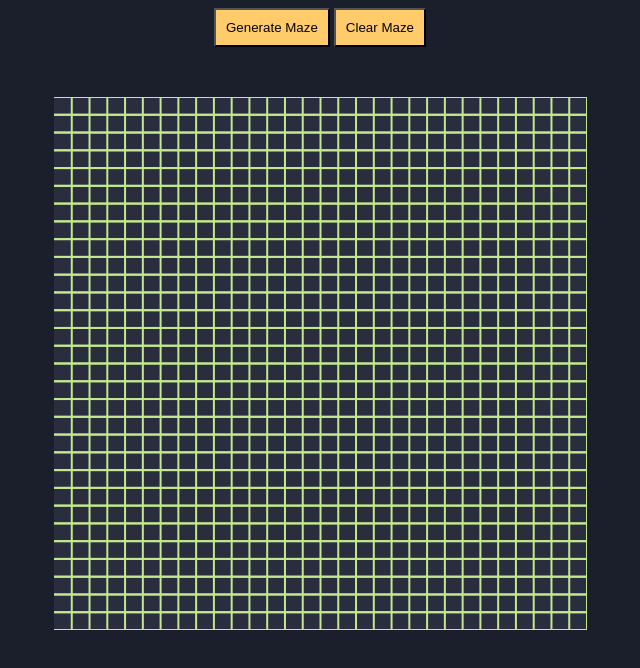
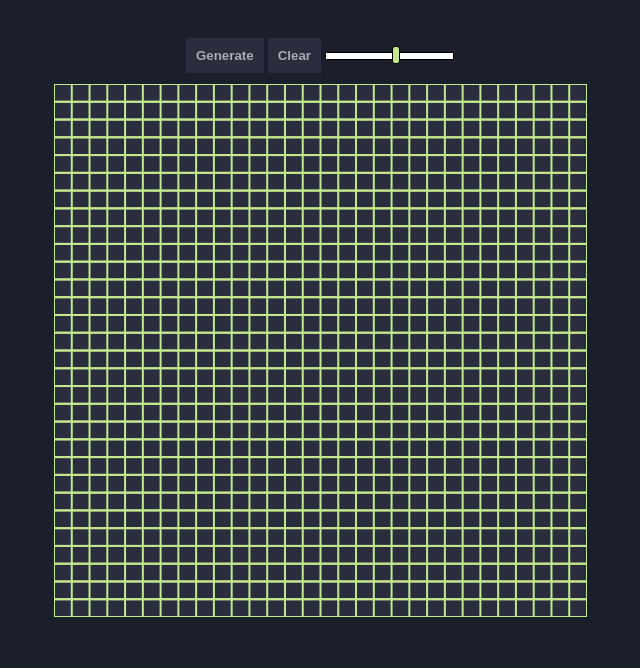
Before and after one commit to braydenwerner/Maze-Generation-Visualization, a plain HTML site: page src/index.html in a window 1280 px wide. Shown: the whole page, without its empty margins (320-960 px from the left). Drawn offline with Linux system fonts and the light colour scheme.

Commit message:
added styles

```diff
--- a/src/index.css
+++ b/src/index.css
@@ -9,6 +9,7 @@ body {
 }
 
 .buttonContainer {
+  margin-top: 30px;
   padding-left: 0;
   padding-right: 0;
   margin-left: auto;
@@ -22,10 +23,44 @@ canvas {
   margin-left: auto;
   margin-right: auto;
   display: block;
-  margin-top: 50px;
+  margin-top: 10px;
 }
 
 button {
   padding: 10px;
-  background-color: #FFCB6B
+  background: #292D3E;
+  border: none;
+  color: #A6ACB2;
+  font-weight: 700;
+  outline: none;
 }
+
+input[type=range] {
+  margin: 13.8px 0;
+  background-color: transparent;
+  -webkit-appearance: none;
+}
+
+input[type=range]:focus {
+  outline: none;
+}
+
+input[type=range]::-webkit-slider-runnable-track {
+  background: white;
+  border: 0.2px solid #010101;
+  border-radius: 1.3px;
+  width: 100%;
+  height: 8.4px;
+  cursor: pointer;
+}
+
+input[type=range]::-webkit-slider-thumb {
+  margin-top: -7px;
+  width: 8px;
+  height: 18px;
+  background: #C3E88D;
+  border: 1px solid #000000;
+  border-radius: 3px;
+  cursor: pointer;
+  -webkit-appearance: none;
+}
--- a/src/index.html
+++ b/src/index.html
@@ -11,8 +11,9 @@
 <body>
     <div class="mainContainer">
         <div class="buttonContainer">
-            <button id="generateMazeButton">Generate Maze</button>
-            <button id="clearMazeButton">Clear Maze</button>
+            <button id="generateMazeButton">Generate</button>
+            <button id="clearMazeButton">Clear</button>
+            <input type="range" min="1" max="10" id="speedSlider">
         </div>
     </div>
     <canvas id="canvas"></canvas>
--- a/src/index.js
+++ b/src/index.js
@@ -13,32 +13,37 @@ window.onresize = initCanvas
 
 export let tileWidth, tileHeight
 
-let canGenerateMaze = true;
+let canGenerateMaze = true
+let canClearMaze = false
 
 generateMazeButton.onclick = () => {
     if (canGenerateMaze) {
+        generateNewMaze()
+
+        clearInterval(clearMazeInterval)
+        generateMazeInterval = setInterval(renderMaze, 40)
+
         canGenerateMaze = false
-        clearInterval(clearMazeInterval)
-        generateMazeInterval = setInterval(renderMaze, 1)
-
-        generateNewMaze();
+        canClearMaze = true
     }
 }
 
 clearMazeButton.onclick = () => {
-    console.log('clear maze reached')
-    canGenerateMaze = true
-    resetClearMazeIndex();
+    if (canClearMaze) {
+        resetClearMazeIndex()
 
-    clearInterval(generateMazeInterval)
-    clearMazeInterval = setInterval(clearMaze, 1)
+        clearInterval(generateMazeInterval)
+        clearMazeInterval = setInterval(clearMaze, 1)
+
+        canGenerateMaze = true
+        canClearMaze = false
+    }
 }
 
 function initCanvas() {
     const less = (window.innerHeight > window.innerWidth) ? window.innerWidth : window.innerHeight
     canvas.width = less / 1.5
     canvas.height = less / 1.5
-    console.log(canvas.width)
 
     tileWidth = canvas.width / NUM_TILES_WIDTH
     tileHeight = canvas.height / NUM_TILES_HEIGHT
--- a/src/render.js
+++ b/src/render.js
@@ -3,10 +3,12 @@ import { generateDiagonalWaveTraversal } from './algorithm/util.js'
 import { tileWidth, tileHeight } from './index.js'
 import { Maze } from './algorithm/maze.js'
 
+const slider = document.getElementById('speedSlider')
+
 const canvas = document.getElementById('canvas')
 const ctx = canvas.getContext('2d')
 
-const mazeGenerationSpeed = 1
+let mazeGenerationSpeed = parseInt(slider.value)
 let mazeGenerationIndex = 0
 let mazeGenerationInterval
 
@@ -17,8 +19,12 @@ const order = generateDiagonalWaveTraversal(NUM_TILES_WIDTH, NUM_TILES_HEIGHT)
 
 let maze = new Maze()
 
+slider.oninput = () => {
+    mazeGenerationSpeed = parseInt(slider.value)
+}
+
 export function renderMaze() {
-    const currentMaze = maze.mazeStates[mazeGenerationIndex]
+    const currentMaze = maze.mazeStates[(mazeGenerationIndex >= maze.mazeStates.length) ? maze.mazeStates.length - 1 : mazeGenerationIndex]
 
     mazeGenerationIndex += mazeGenerationSpeed
     if (mazeGenerationIndex >= maze.mazeStates.length) {
@@ -27,13 +33,19 @@ export function renderMaze() {
 
     ctx.lineWidth = 2;
     ctx.fillStyle = colors.themeBlueForeground
+    ctx.strokeStyle = colors.themeGreen
     ctx.fillRect(0, 0, canvas.width, canvas.height)
     for (let i = 0; i < currentMaze.length; i++) {
+
+        ctx.beginPath()
+        ctx.moveTo(0, 0)
+        ctx.lineTo(0, NUM_TILES_HEIGHT * tileHeight, tileHeight)
+        ctx.stroke()
+
         if (currentMaze[i].left) {
             ctx.beginPath()
             ctx.moveTo(currentMaze[i].col * tileWidth, currentMaze[i].row * tileHeight)
             ctx.lineTo(currentMaze[i].col * tileWidth, currentMaze[i].row * tileHeight, tileHeight)
-            ctx.strokeStyle = colors.themeGreen
             ctx.stroke()
         }
 
```
